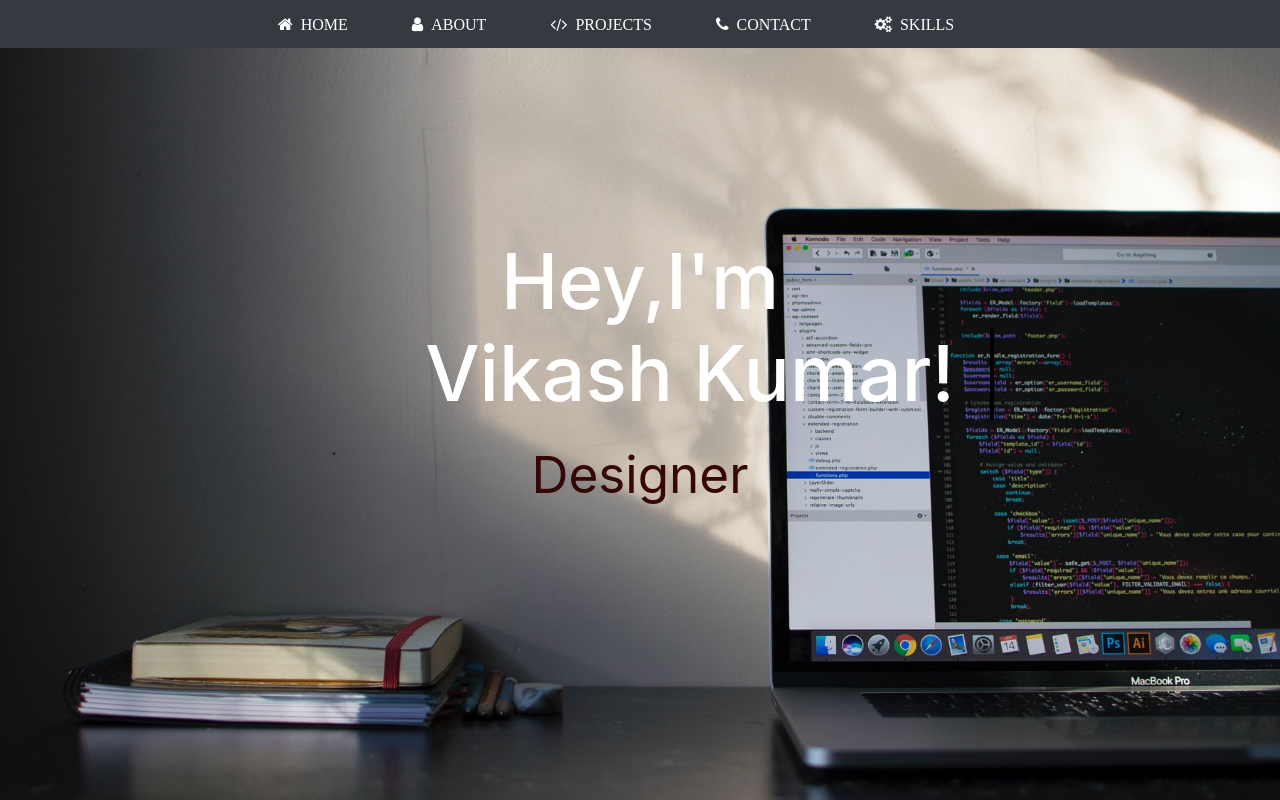
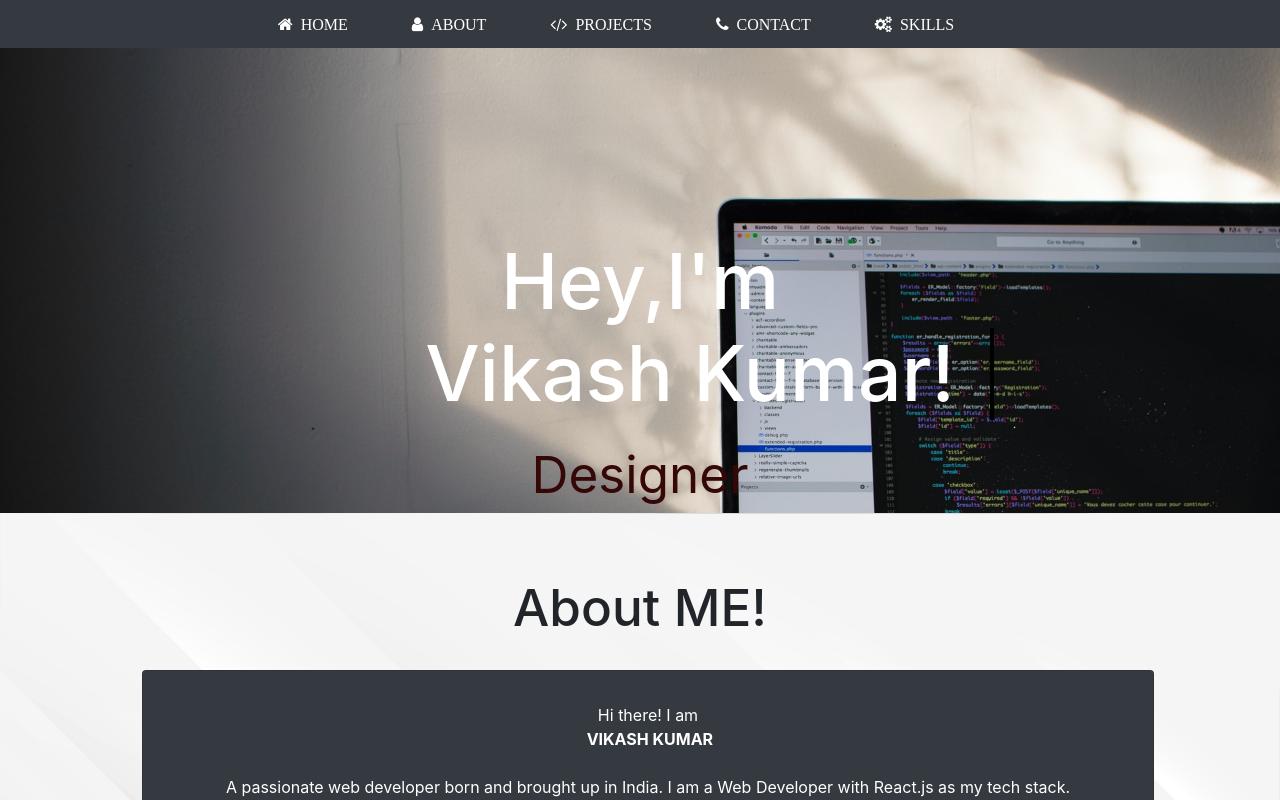
Before and after one commit to Vikashkumar3428/myreactportfolio, a React (Create React App) app: page / in a window 1280 px wide. Shown: the top 800 px of the page. Built offline with nearby package versions, Linux system fonts and the light colour scheme.

Commit message:
HOME component updated

```diff
--- a/src/index.css
+++ b/src/index.css
@@ -327,8 +327,8 @@ filter: blur(50px);
 .HOME {
   color: white;
   width: 100%;
-  height: 60vw;
-  position: absolute;
+  height: 40%;
+  position: relative;
   background-size: cover;
   left: 0;
   top: 0;
```
